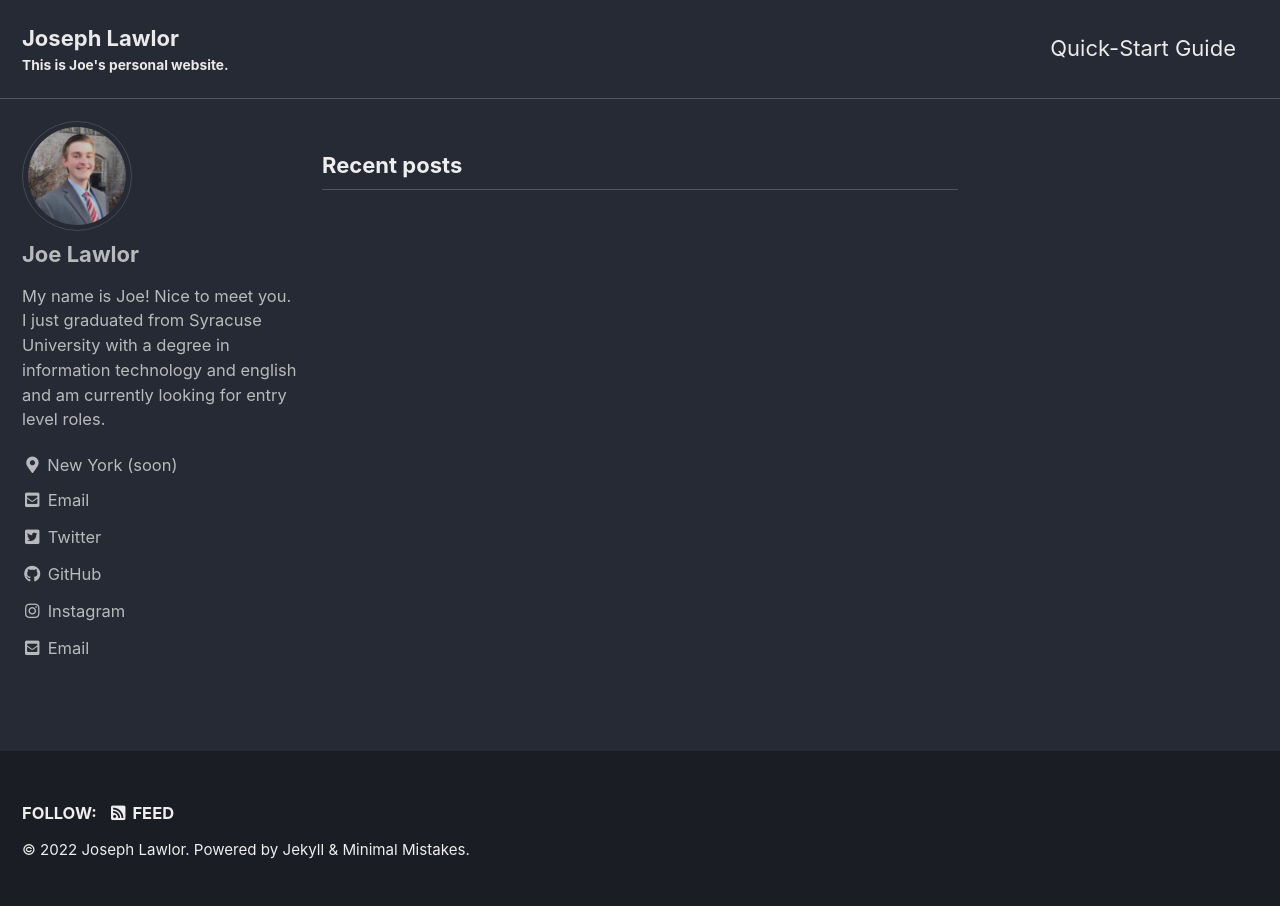
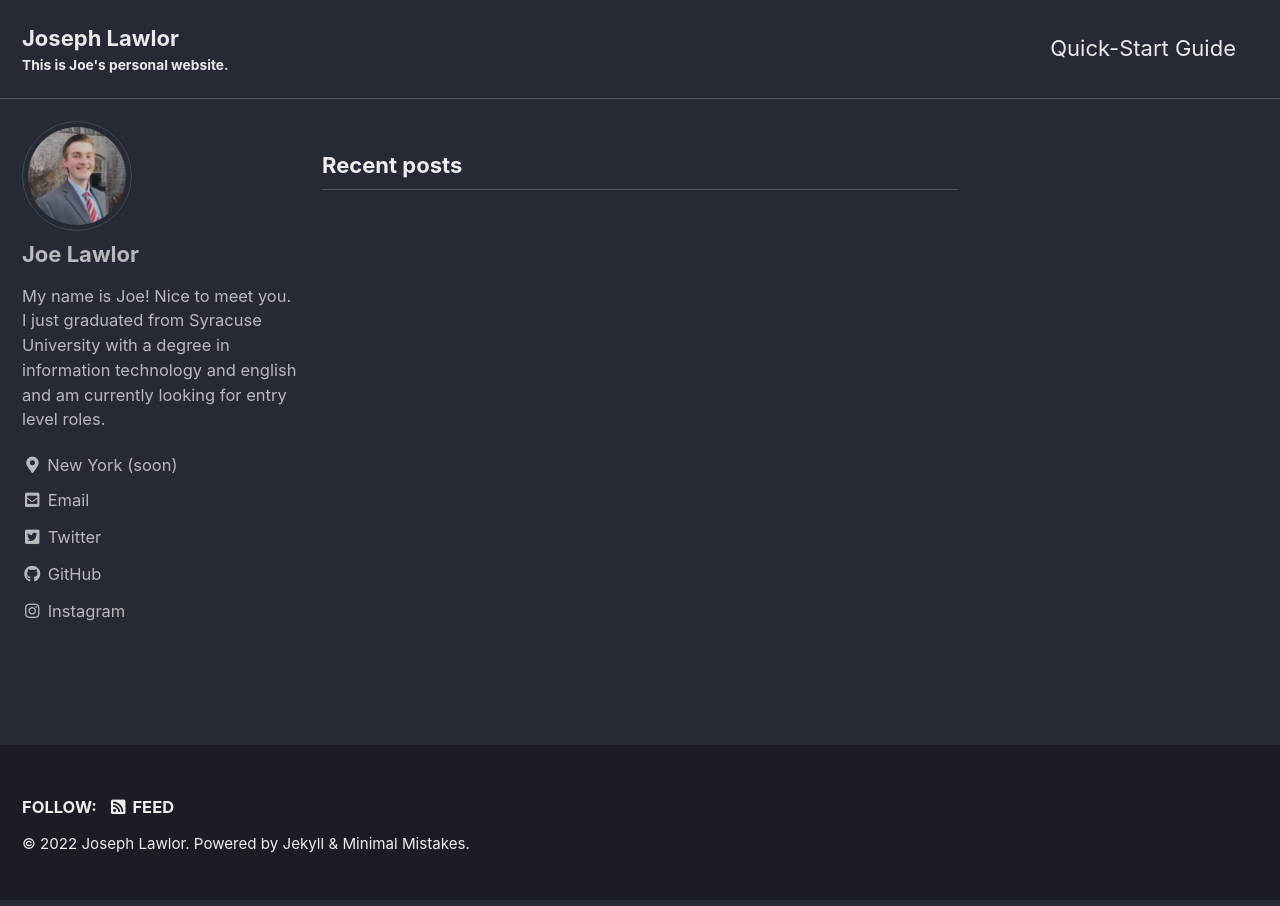
Before and after one commit to jcslawlor/jcslawlor.github.io, a Jekyll site: the page built from index.html, in a window 1280 px wide. Built offline with Jekyll 4.4.1, drawn with Linux system fonts in a browser that asks for light colours; cached includes are drawn as plain includes; the list of posts is cut into pages by our own code.

Commit message:
Update _config.yml

```diff
--- a/_config.yml
+++ b/_config.yml
@@ -108,7 +108,7 @@ author:
   avatar           : "/assets/images/4KBJCLOB_400x400.jpg"
   bio              : "My name is Joe! Nice to meet you. I just graduated from Syracuse University with a degree in information technology and english and am currently looking for entry level roles."
   location         : "New York (soon)"
-  email            : jcslawlor@gmail.com
+  # email            : jcslawlor@gmail.com
   links:
     - label: "Email"
       icon: "fas fa-fw fa-envelope-square"
```
